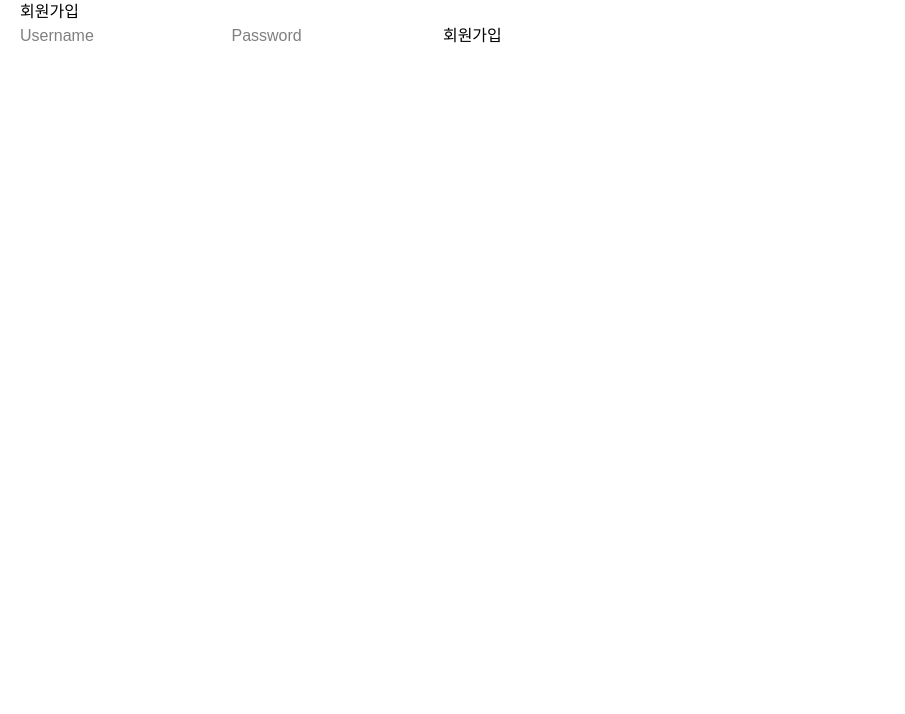
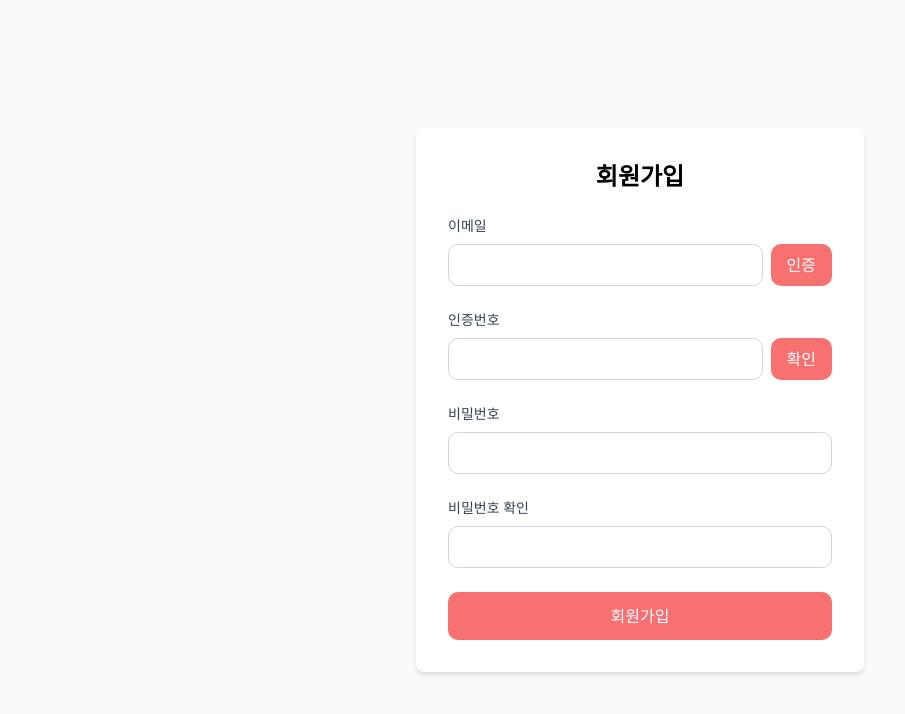
Before and after one commit to FRONTENDBOOTCAMP-13th/JS-15-Semicolon, a website built with Vite: page src/components/signup.html in a window 1280 px wide. Shown: the whole page, without its empty margins (0-905 px from the left). Built offline with nearby package versions, Linux system fonts and the light colour scheme.

Commit message:
:lipstick: style: 로그인 및 회원가입 페이지 스타일링

```diff
--- a/src/components/login.html
+++ b/src/components/login.html
@@ -4,20 +4,65 @@
     <meta charset="UTF-8" />
     <meta name="viewport" content="width=device-width, initial-scale=1.0" />
     <title>Login Page</title>
-    <link rel="stylesheet" type="text/css" href="/src/style.css" />
+    <script src="https://cdn.tailwindcss.com"></script>
   </head>
-  <body>
-    <form id="loginForm">
-      <h2>로그인</h2>
-      <input type="text" id="loginUsername" placeholder="Username" required />
+  <body class="flex items-center justify-center min-h-screen bg-gray-50">
+    <div
+      class="w-full max-w-md p-8 mx-auto bg-white rounded-[1.25rem] shadow-md"
+    >
+      <form id="loginForm" class="space-y-6">
+        <h2 class="text-2xl font-bold text-center mb-6">로그인</h2>
+
+        <div class="space-y-2">
+          <label
+            for="loginUsername"
+            class="block text-sm font-medium text-gray-700"
+            >아이디</label
+          >
+          <input
+            type="text"
+            id="loginUsername"
+            placeholder=""
+            required
+            class="w-full px-3 py-2 border border-gray-300 rounded-[.625rem] focus:outline-none focus:ring-2 focus:ring-red-400"
+          />
+        </div>
+
+        <div class="space-y-2">
+          <label
+            for="loginPassword"
+            class="block text-sm font-medium text-gray-700"
+            >비밀번호</label
+          >
           <input
             type="password"
             id="loginPassword"
-        placeholder="Password"
+            placeholder=""
             required
+            class="w-full px-3 py-2 border border-gray-300 rounded-[.625rem] focus:outline-none focus:ring-2 focus:ring-red-400"
           />
-      <button type="button" onclick="login()">로그인</button>
+        </div>
+
+        <button
+          type="button"
+          onclick="login()"
+          class="w-full py-3 text-white bg-red-400 rounded-[.625rem] hover:bg-red-500 focus:outline-none focus:ring-2 focus:ring-red-500 focus:ring-offset-2"
+        >
+          로그인
+        </button>
+
+        <div class="flex justify-end">
+          <button
+            type="button"
+            onclick="location.href='signup.html'"
+            class="text-sm text-gray-600 hover:text-gray-900"
+          >
+            회원가입
+          </button>
+        </div>
       </form>
-    <script src="/src/ts/auth/auth.ts"></script>
+    </div>
+
+    <script type="module" src="/src/ts/auth/auth.ts"></script>
   </body>
 </html>
--- a/src/components/signup.html
+++ b/src/components/signup.html
@@ -4,20 +4,110 @@
     <meta charset="UTF-8" />
     <meta name="viewport" content="width=device-width, initial-scale=1.0" />
     <title>Signup Page</title>
-    <link rel="stylesheet" type="text/css" href="/src/style.css" />
+    <script src="https://cdn.tailwindcss.com"></script>
   </head>
-  <body>
-    <form id="signupForm" style="margin-left: 20px">
-      <h2>회원가입</h2>
-      <input type="text" id="signupUsername" placeholder="Username" required />
+  <body class="flex items-center justify-center min-h-screen bg-gray-50">
+    <div class="w-full max-w-md p-8 mx-auto bg-white rounded-lg shadow-md">
+      <form id="signupForm" class="space-y-6">
+        <h2 class="text-2xl font-bold text-center mb-6">회원가입</h2>
+
+        <!-- 이메일 입력 -->
+        <div class="space-y-2">
+          <label
+            for="signupUsername"
+            class="block text-sm font-medium text-gray-700"
+            >이메일</label
+          >
+          <div class="flex space-x-2">
+            <input
+              type="text"
+              id="signupUsername"
+              placeholder=""
+              required
+              class="flex-1 px-3 py-2 border border-gray-300 rounded-[.625rem] focus:outline-none focus:ring-2 focus:ring-red-400"
+            />
+            <button
+              type="button"
+              onclick="sendVerification()"
+              class="px-4 py-2 text-white bg-red-400 rounded-[.625rem] hover:bg-red-500 focus:outline-none focus:ring-2 focus:ring-red-500 focus:ring-offset-2"
+            >
+              인증
+            </button>
+          </div>
+          <p id="emailTimerMessage" class="text-red-500 text-sm"></p>
+        </div>
+
+        <!-- 인증번호 입력 -->
+        <div class="space-y-2">
+          <label
+            for="verificationCode"
+            class="block text-sm font-medium text-gray-700"
+            >인증번호</label
+          >
+          <div class="flex space-x-2">
+            <input
+              type="text"
+              id="verificationCode"
+              placeholder=""
+              class="flex-1 px-3 py-2 border border-gray-300 rounded-[.625rem] focus:outline-none focus:ring-2 focus:ring-red-400"
+            />
+            <button
+              type="button"
+              onclick="verifyCode()"
+              class="px-4 py-2 text-white bg-red-400 rounded-[.625rem] hover:bg-red-500 focus:outline-none focus:ring-2 focus:ring-red-500 focus:ring-offset-2"
+            >
+              확인
+            </button>
+          </div>
+        </div>
+
+        <!-- 비밀번호 입력 -->
+        <div class="space-y-2">
+          <label
+            for="signupPassword"
+            class="block text-sm font-medium text-gray-700"
+            >비밀번호</label
+          >
           <input
             type="password"
             id="signupPassword"
-        placeholder="Password"
+            placeholder=""
             required
+            class="w-full px-3 py-2 border border-gray-300 rounded-[.625rem] focus:outline-none focus:ring-2 focus:ring-red-400"
           />
-      <button type="button" onclick="signup()">회원가입</button>
+        </div>
+
+        <!-- 비밀번호 확인 -->
+        <div class="space-y-2">
+          <label
+            for="signupPasswordCheck"
+            class="block text-sm font-medium text-gray-700"
+            >비밀번호 확인</label
+          >
+          <input
+            type="password"
+            id="signupPasswordCheck"
+            placeholder=""
+            required
+            class="w-full px-3 py-2 border border-gray-300 rounded-[.625rem] focus:outline-none focus:ring-2 focus:ring-red-400"
+          />
+        </div>
+
+        <!-- 회원가입 버튼 -->
+        <button
+          type="button"
+          onclick="signup()"
+          class="w-full py-3 text-white bg-red-400 rounded-[.625rem] hover:bg-red-500 focus:outline-none focus:ring-2 focus:ring-red-500 focus:ring-offset-2"
+        >
+          회원가입
+        </button>
       </form>
-    <script src="/src/ts/auth/auth.ts"></script>
+    </div>
+
+    <script src="https://cdn.emailjs.com/dist/email.min.js"></script>
+    <script>
+      emailjs.init("eZvd0JYXSfS7EDwB2"); // EmailJS 대시보드에서 복사한 퍼블릭 키
+    </script>
+    <script type="module" src="/src/ts/auth/auth.ts"></script>
   </body>
 </html>
```
Lines whose indentation alone changed are shown as unchanged.
